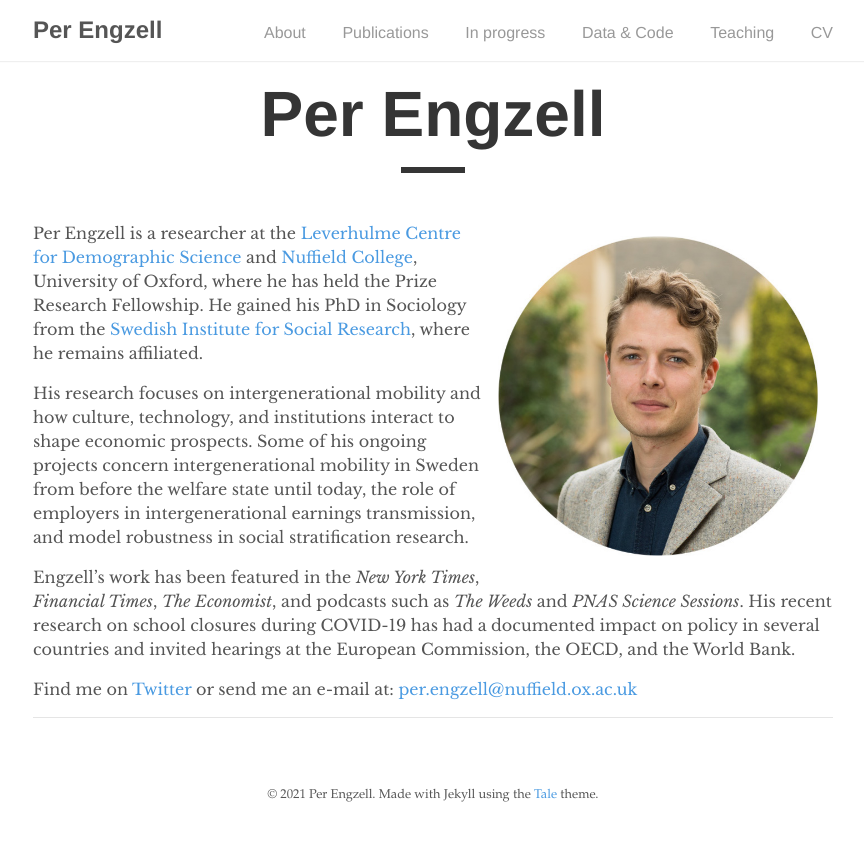
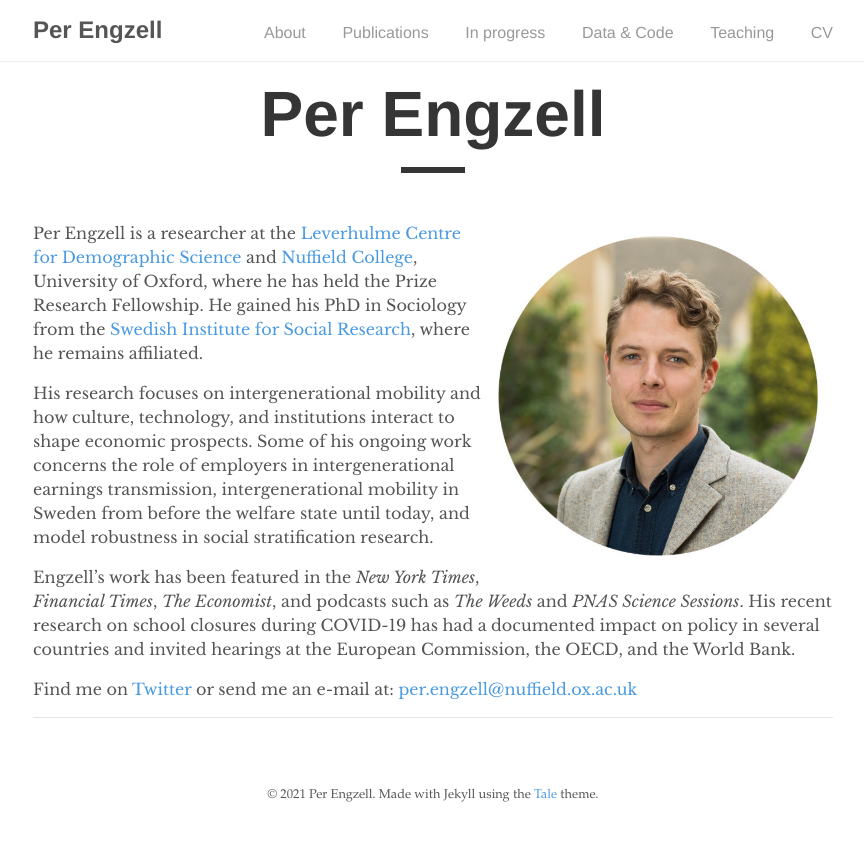
Before and after one commit to pengzell/pengzell.github.io, a Jekyll site: the page built from index.md, in a window 1280 px wide. Shown: the top 841 px of the page, without its empty margins (207-1071 px from the left). Built offline with Jekyll 4.4.1, drawn with Linux system fonts in a browser that asks for light colours.

Commit message:
Update index.md

```diff
--- a/index.md
+++ b/index.md
@@ -8,7 +8,7 @@ author: "Per Engzell"
 
 Per Engzell is a researcher at the [Leverhulme Centre for Demographic Science](http://www.demographicscience.ox.ac.uk) and [Nuffield College](https://www.nuffield.ox.ac.uk), University of Oxford, where he has held the Prize Research Fellowship. He gained his PhD in Sociology from the [Swedish Institute for Social Research](https://www.sofi.su.se/english/), where he remains affiliated.
 
-His research focuses on intergenerational mobility and how culture, technology, and institutions interact to shape economic prospects. Some of his ongoing projects concern intergenerational mobility in Sweden from before the welfare state until today, the role of employers in intergenerational earnings transmission, and model robustness in social stratification research.
+His research focuses on intergenerational mobility and how culture, technology, and institutions interact to shape economic prospects. Some of his ongoing work concerns the role of employers in intergenerational earnings transmission, intergenerational mobility in Sweden from before the welfare state until today, and model robustness in social stratification research.
 
 Engzell's work has been featured in the *New York Times*, *Financial Times*, *The Economist*, and podcasts such as *The Weeds* and *PNAS Science Sessions*. His recent research on school closures during COVID-19 has had a documented impact on policy in several countries and invited hearings at the European Commission, the OECD, and the World Bank.
 
```
